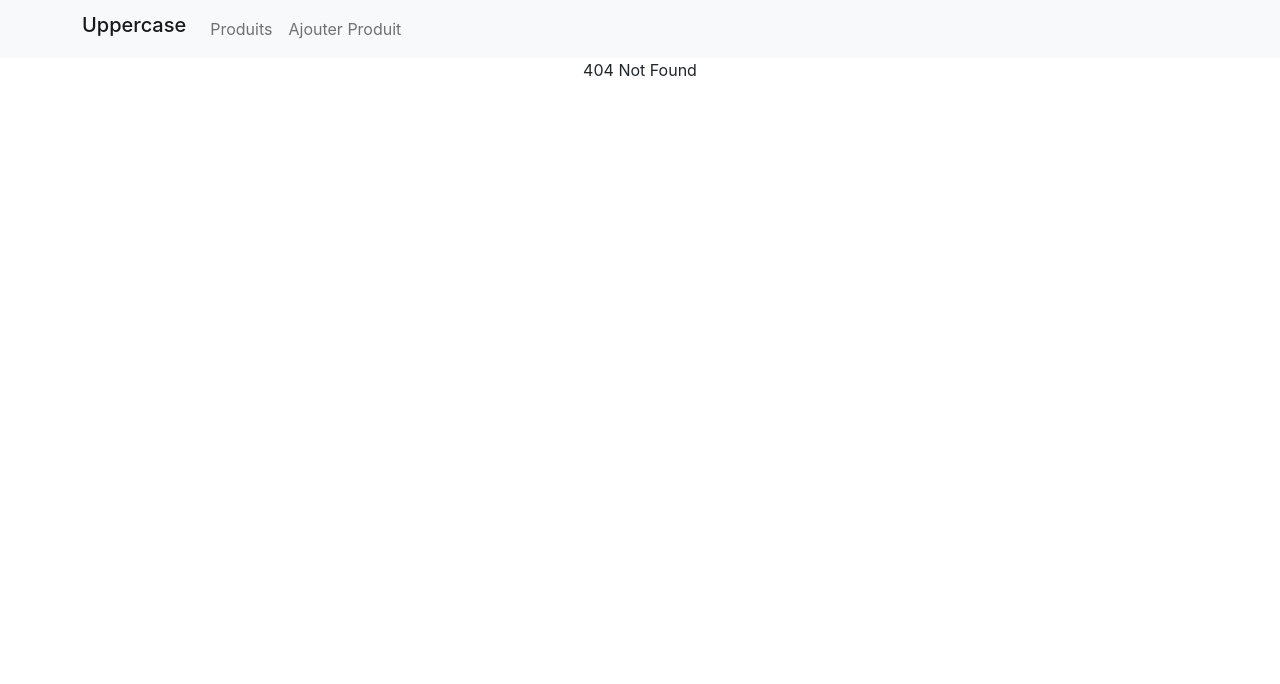
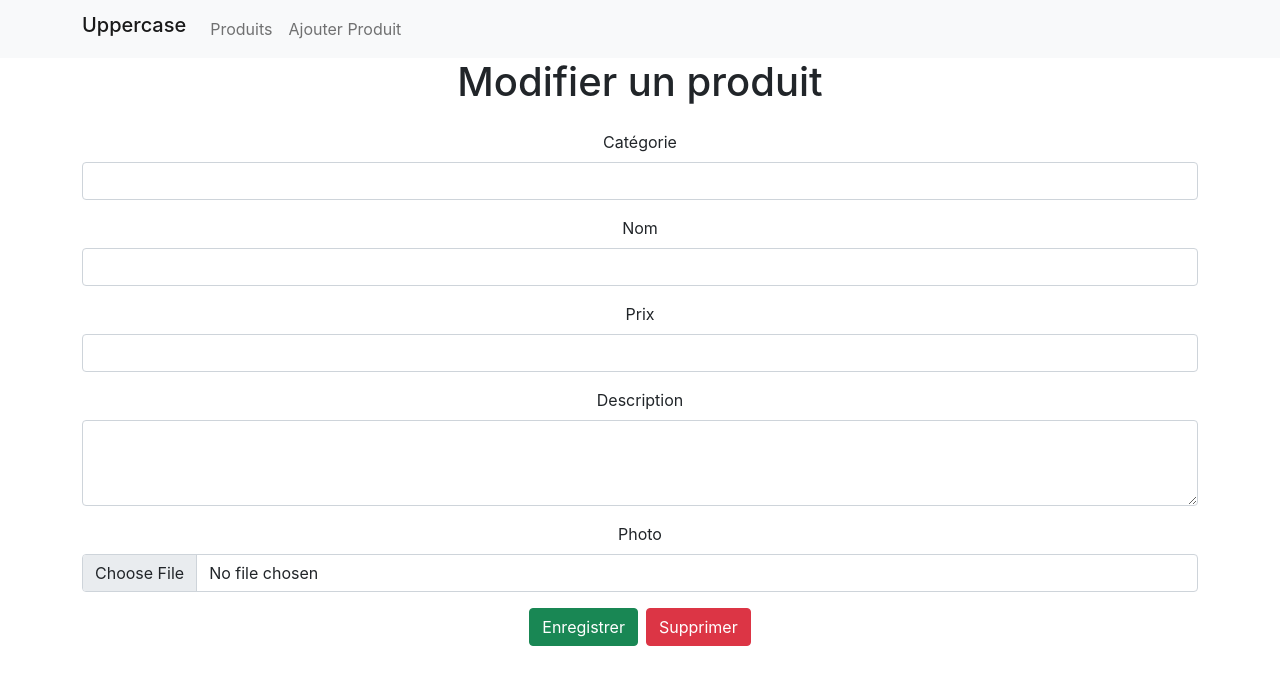
Before and after one commit to thonino/upfront, a React (Create React App) app: page /product/edit/1 in a window 1280 px wide. Before the commit this address had no page. Shown: the top 684 px of the page. Built offline with nearby package versions, Linux system fonts and the light colour scheme; no server answers.

Commit message:
Products crud done

```diff
--- a/src/App.js
+++ b/src/App.js
@@ -3,6 +3,8 @@ import { Routes, Route } from "react-router-dom";
 import  Products from './components/Products/Products';
 import NotFound from './components/NotFound/NotFound';
 import ProductForm from './components/ProductForm/ProductForm';
+import EditProduct from './components/EditProduct/EditProduct';
+import DeleteProduct from './components/DeleteProduct/DeleteProduct';
 import Navbar from "./components/Nav/Nav";
 
 function App() {
@@ -13,6 +15,8 @@ function App() {
       <Routes>
         <Route path="/" element={<Products />} />
         <Route path="/product/new" element={<ProductForm />} />
+        <Route path="/product/edit/:id" element={<EditProduct />} />
+        <Route path="/product/delete/:id" element={<DeleteProduct />} />
         <Route path="*" element={<NotFound />} />
         {/* <Redirect to="/" /> */}
       </Routes>
--- /dev/null
+++ b/src/components/DeleteProduct/DeleteProduct.js
@@ -0,0 +1,40 @@
+import React from "react";
+import { useNavigate, useParams } from "react-router-dom";
+
+const DeleteProduct = () => {
+  const navigate = useNavigate();
+  const { id } = useParams();
+
+  const handleDelete = () => {
+    fetch(`http://localhost:5000/product/delete/${id}`, {
+      method: "DELETE",
+    })
+      .then(() => { navigate("/") })
+      .catch((error) => { console.error(error) });
+  };
+
+  const handleCancel = () => { navigate("/");};
+
+  return (
+    <div>
+      <h1 className="">Confirmation</h1>
+      <p className="text-danger fs-4">
+        Voulez-vous vraiment supprimer ce produit ?
+      </p>
+      <button
+        className="btn btn-lg btn-danger me-2"
+        onClick={handleDelete}
+      >
+        Supprimer
+      </button>
+      <button
+        className="btn btn-lg btn-secondary"
+        onClick={handleCancel}
+      >
+        Annuler
+      </button>
+    </div>
+  );
+};
+
+export default DeleteProduct;
--- /dev/null
+++ b/src/components/EditProduct/EditProduct.js
@@ -0,0 +1,154 @@
+import React, { useState, useEffect } from "react";
+import { useNavigate, useParams } from "react-router-dom";
+import { Link } from "react-router-dom";
+
+
+const EditProduct = () => {
+  const [categorie, setCategorie] = useState("");
+  const [nom, setNom] = useState("");
+  const [prix, setPrix] = useState("");
+  const [description, setDescription] = useState("");
+  const [photo, setPhoto] = useState(null);
+  const navigate = useNavigate();
+  const { id } = useParams();
+
+  useEffect(() => {
+    fetch(`http://localhost:5000/product/edit/${id}`)
+      .then((response) => response.json())
+      .then((data) => {
+        console.log(data);
+        setCategorie(data.categorie);
+        setNom(data.nom);
+        setPrix(data.prix);
+        setDescription(data.description);
+      })
+      .catch((error) => {
+        console.error(error);
+      });
+  }, [id]);
+
+  const handleCategorieChange = (e) => {
+    setCategorie(e.target.value);
+  };
+  const handleNomChange = (e) => {
+    setNom(e.target.value);
+  };
+  const handlePrixChange = (e) => {
+    setPrix(e.target.value);
+  };
+  const handleDescriptionChange = (e) => {
+    setDescription(e.target.value);
+  };
+  const handlePhotoChange = (e) => {
+    setPhoto(e.target.files[0]);
+  };
+  const handleSubmit = (e) => {
+    e.preventDefault();
+
+    const formData = new FormData();
+    formData.append("categorie", categorie);
+    formData.append("nom", nom);
+    formData.append("prix", prix);
+    formData.append("description", description);
+    formData.append("photo", photo);
+
+    fetch(`http://localhost:5000/product/edit/${id}`, {
+      method: "POST",
+      body: formData,
+    })
+      .then((response) => response.json())
+      .then((data) => {
+        console.log(data);
+        navigate("/");
+      })
+      .catch((error) => {
+        console.error(error);
+      });
+  };
+  return (
+    <div className="container">
+      <h1 className="mb-4">Modifier un produit</h1>
+      <form onSubmit={handleSubmit} encType="multipart/form-data">
+        <div className="mb-3">
+          <label htmlFor="categorie" className="form-label">
+            Catégorie
+          </label>
+          <input
+            type="text"
+            className="form-control"
+            id="categorie"
+            name="categorie"
+            defaultValue={categorie}
+            onChange={handleCategorieChange}
+            required
+          />
+        </div>
+        <div className="mb-3">
+          <label htmlFor="nom" className="form-label">
+            Nom
+          </label>
+          <input
+            type="text"
+            className="form-control"
+            id="nom"
+            name="nom"
+            defaultValue={nom}
+            onChange={handleNomChange}
+            required
+          />
+        </div>
+        <div className="mb-3">
+          <label htmlFor="prix" className="form-label">
+            Prix
+          </label>
+          <input
+            type="number"
+            className="form-control"
+            id="prix"
+            name="prix"
+            defaultValue={prix}
+            onChange={handlePrixChange}
+            required
+          />
+        </div>
+        <div className="mb-3">
+          <label htmlFor="description" className="form-label">
+            Description
+          </label>
+          <textarea
+            className="form-control"
+            id="description"
+            name="description"
+            rows="3"
+            defaultValue={description}
+            onChange={handleDescriptionChange}
+            required
+          ></textarea>
+        </div>
+        <div className="mb-3">
+          <label htmlFor="photo" className="form-label">
+            Photo
+          </label>
+          <input
+            type="file"
+            className="form-control"
+            id="photo"
+            name="photo"
+            onChange={handlePhotoChange}
+          />
+        </div>
+        <button type="submit" className="btn btn-success me-2">
+          Enregistrer
+        </button>
+        <Link
+          to={`/product/delete/${id}`}
+          className="btn btn-danger"
+        >
+          Supprimer
+        </Link>
+      </form>
+    </div>
+  );
+};
+
+export default EditProduct;
--- a/src/components/Products/Products.js
+++ b/src/components/Products/Products.js
@@ -1,6 +1,8 @@
 import React, { useEffect, useState } from "react";
 import axios from "axios";
 import "./products.css";
+import { Link } from "react-router-dom";
+// import DeleteProduct from "../DeleteProduct/DeleteProduct.js";
 
 export function Products() {
   const [products, setProducts] = useState([]);
@@ -23,23 +25,39 @@ export function Products() {
   }, []);
 
   return (
-    <div >
+    <div>
       <h1>Nos Produits</h1>
-      {loading ? ( "Chargement..." ) : (
+      {loading ? (
+        "Chargement..."
+      ) : (
         <div className="d-flex flex-wrap justify-content-center gap-2 rounded">
           {products.map((product) => (
             <div className="card" key={product._id}>
               {/* <p>{product._id}</p> */}
               <img
                 src={`http://localhost:5000/uploads/${product.photo}`}
-                width="300px" alt={product.photo}
-
+                width="300px"
+                alt={product.photo}
               />
               <p className="fw-bold fs-4">{product.prix}</p>
               <h3 className="text-capitalize fw-bold">{product.nom}</h3>
               <p>{product.categorie}</p>
               <p>{product.description}</p>
-              <button className="btn btn-warning " > Ajouter Panier</button>
+              <div>
+                <a
+                  href={"/product/edit/"+ product._id}
+                  className="btn btn-warning mb-2 me-2"
+                >
+                  Modifier
+                </a>
+                <Link
+                  to={`/product/delete/${product._id}`}
+                  className="btn btn-danger mb-2"
+                >
+                  Supprimer
+                </Link>
+              </div>
+              <button className="btn btn-warning "> Ajouter Panier</button>
             </div>
           ))}
         </div>
```
